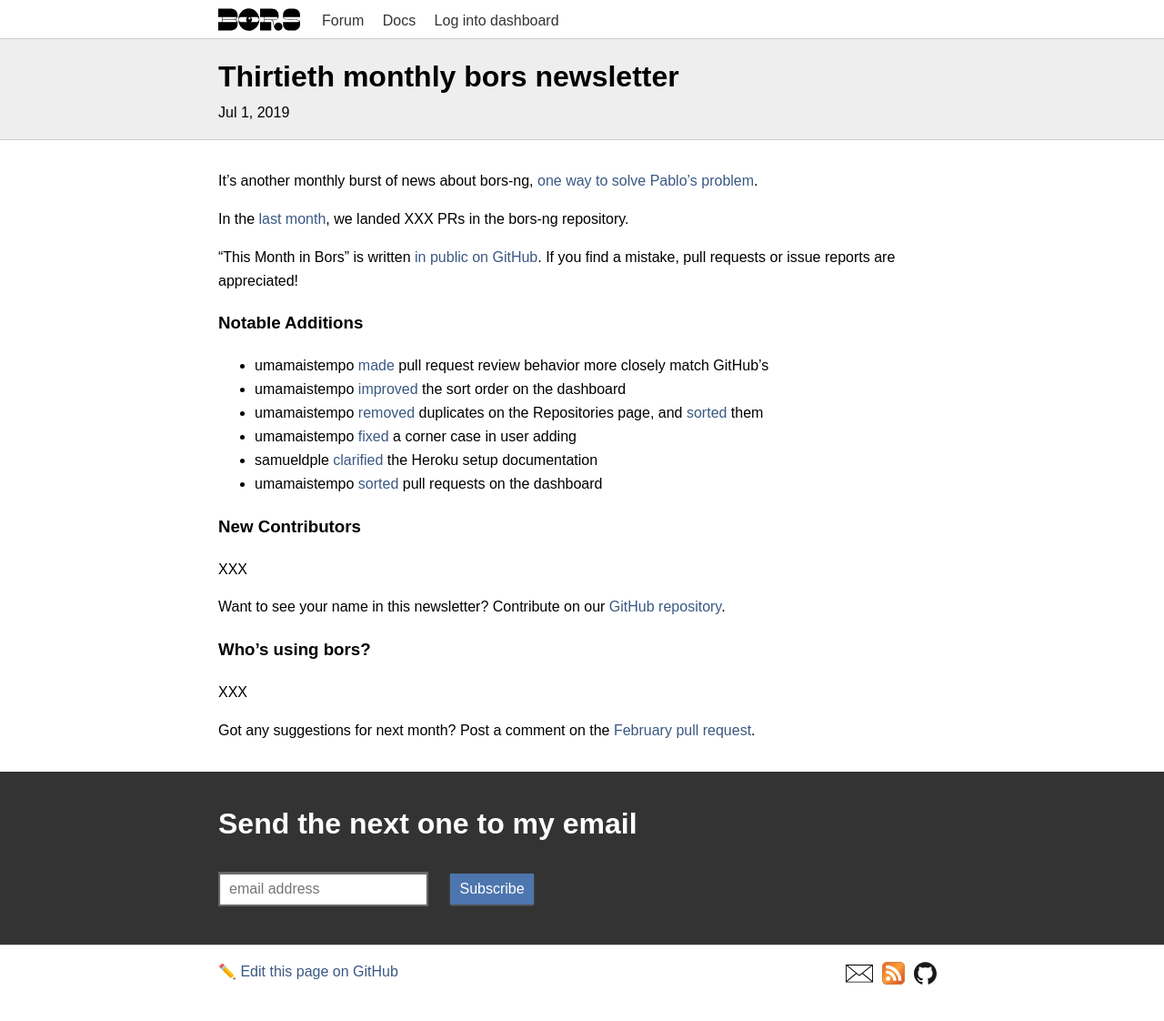
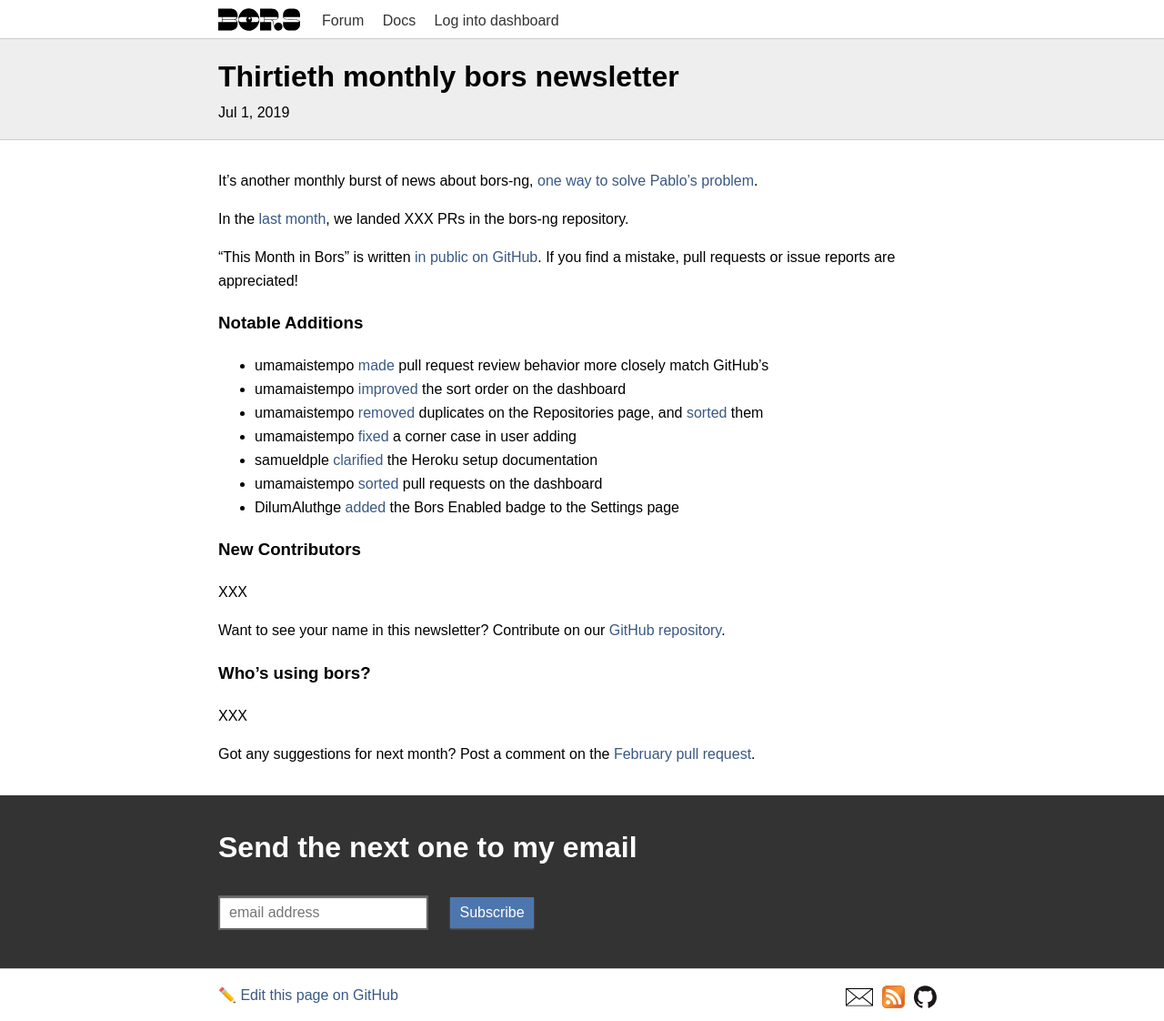
Before and after one commit to bors-ng/bors-ng.github.io, a Jekyll site: the page built from _posts/2019-07-01-tmib-30.md, in a window 1280 px wide. Shown: the whole page at 91% size. Built offline with Jekyll 4.4.1, drawn with Linux system fonts in a browser that asks for light colours; before the commit the page ends 1097 px from its top, so only the background shows below that.

Commit message:
Add bors-ng/bors-ng#671

```diff
--- a/_posts/2019-07-01-tmib-30.md
+++ b/_posts/2019-07-01-tmib-30.md
@@ -25,7 +25,7 @@
 * umamaistempo [fixed](https://github.com/bors-ng/bors-ng/pull/660) a corner case in user adding
 * samueldple [clarified](https://github.com/bors-ng/bors-ng/pull/662) the Heroku setup documentation
 * umamaistempo [sorted](https://github.com/bors-ng/bors-ng/pull/665) pull requests on the dashboard
-
+* DilumAluthge [added](https://github.com/bors-ng/bors-ng/pull/671) the Bors Enabled badge to the Settings page
 
 ### New Contributors
 
```
